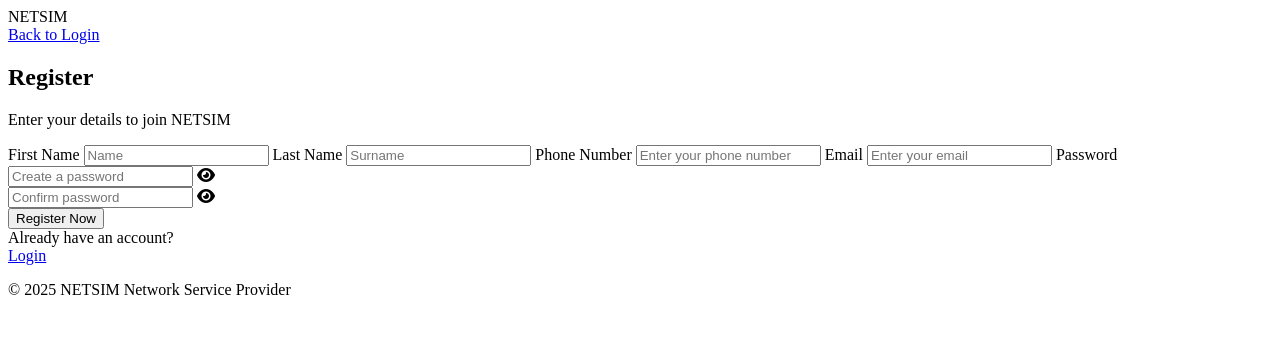
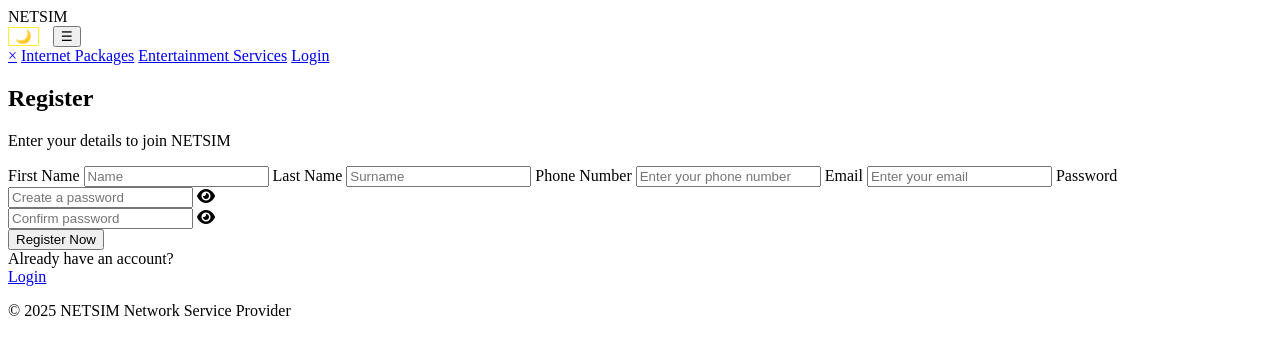
Before and after one commit to ratchaanonbank-web/netsim-web, a website with bundled scripts: page register.html in a window 1280 px wide. Built offline with nearby package versions, Linux system fonts and the light colour scheme; a script that the page names is missing.

Commit message:
Update register.html

```diff
--- a/register.html
+++ b/register.html
@@ -12,8 +12,20 @@
 <body class="login-page">
 
 <header class="navbar">
-    <div class="logo" onclick="window.location.href='index.html'" style="cursor: pointer;">NET<span>SIM</span></div>
-    <nav><a href="login.html">Back to Login</a></nav>
+    <div class="logo" onclick="window.location.href='index.html'">
+        NET<span>SIM</span>
+    </div>
+    <button id="themeToggleBtn" class="login-btn" onclick="toggleTheme()" style="margin-left: auto; margin-right: 10px; background: transparent; border: 1px solid #fdef2e; color: #fdef2e;">
+    🌙
+</button>
+    <button class="openbtn" onclick="openNav()">☰</button>
+
+    <div id="mySidepanel" class="sidepanel">
+        <a href="javascript:void(0)" class="closebtn" onclick="closeNav()">×</a>
+        <a href="#packages">Internet Packages</a>
+        <a href="#services">Entertainment Services</a>
+        <a href="login.html" class="login-btn">Login</a>
+    </div>
 </header>
 
 <main class="login-section">
@@ -64,5 +76,8 @@
 </footer>
 
 <script type="module" src="register.js"></script>
+<script src="HB.js"></script>
+<script src="dack.js" ></script>
+
 </body>
 </html>
```
